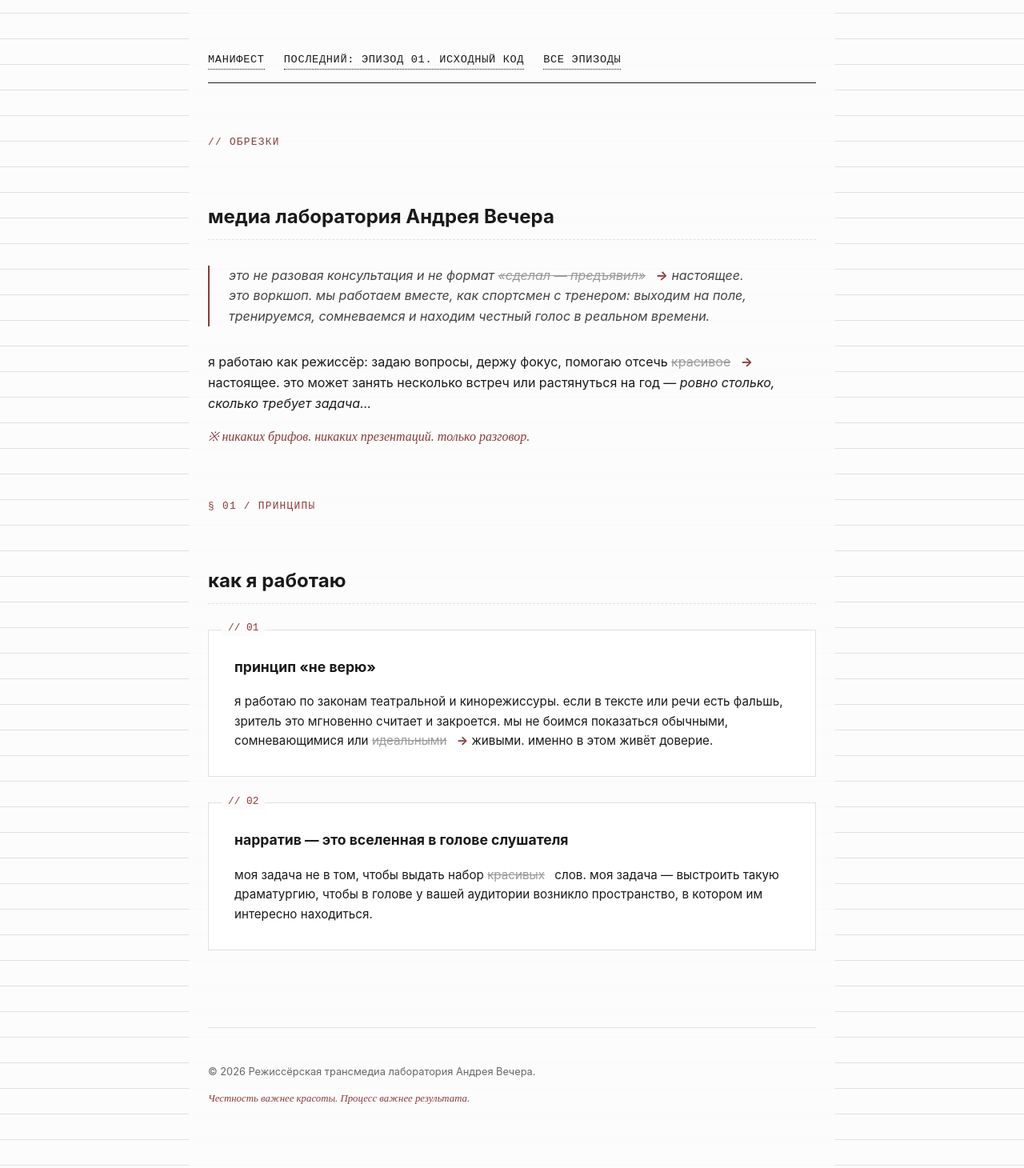
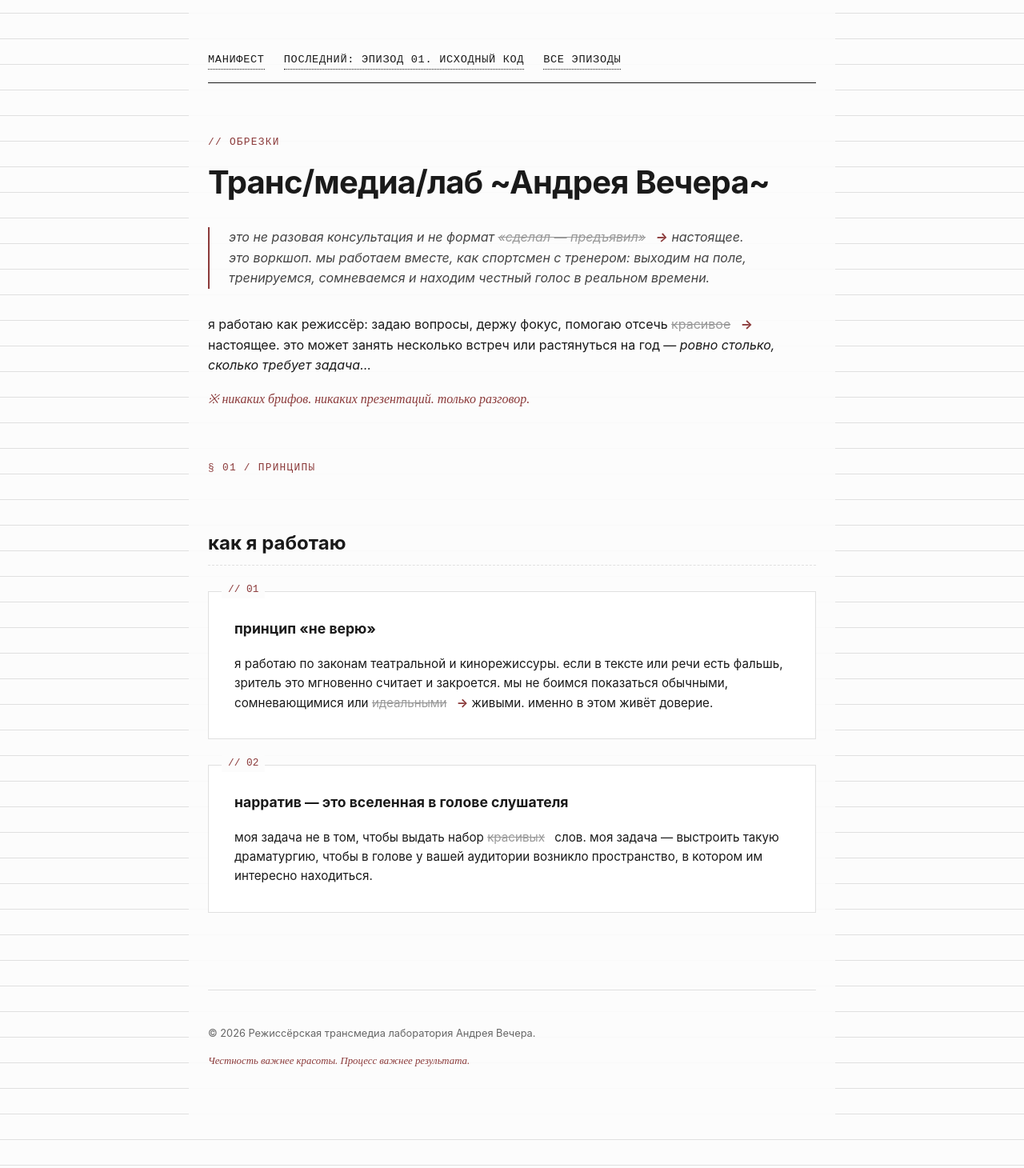
Before and after one commit to avecher/lab, a Jekyll site: the page built from index.md, in a window 1280 px wide. Shown: the whole page at 80% size. Built offline with Jekyll 4.4.1, drawn with Linux system fonts in a browser that asks for light colours; after the commit the page ends 1413 px from its top, so only the background shows below that.

Commit message:
Update index.md

```diff
--- a/index.md
+++ b/index.md
@@ -5,7 +5,7 @@ title: ОБРеЗКи
 
 <span class="meta-label">// ОБРеЗКи</span>
 
-## медиа лаборатория Андрея Вечера
+# Транс/медиа/лаб ~Андрея Вечера~
 
 > это не разовая консультация и не формат <span class="strikethrough">«сделал — предъявил»</span> <span class="arrow-link">→</span> настоящее.<br>
 > это воркшоп. мы работаем вместе, как спортсмен с тренером: выходим на поле, тренируемся, сомневаемся и находим честный голос в реальном времени.
```
